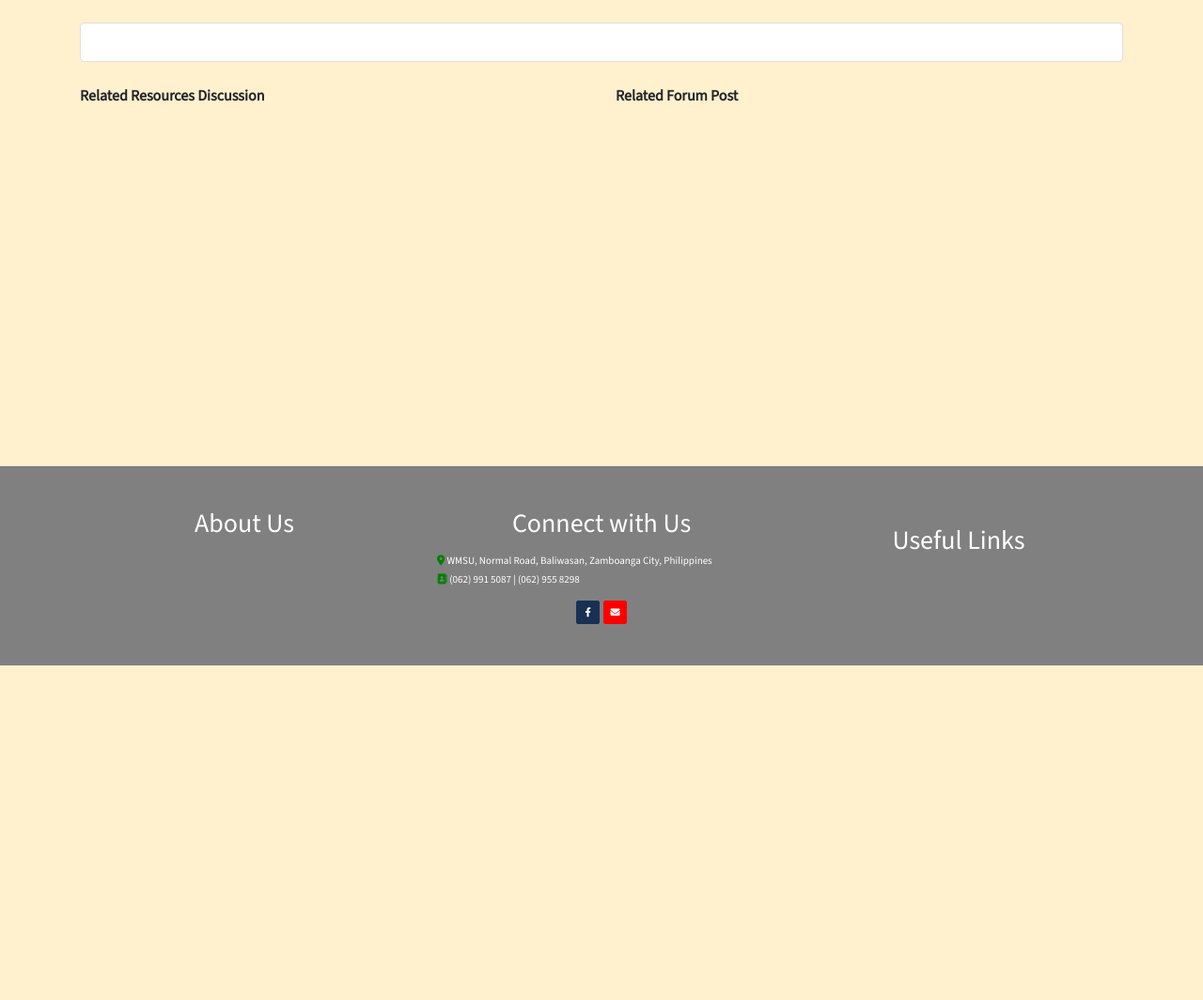
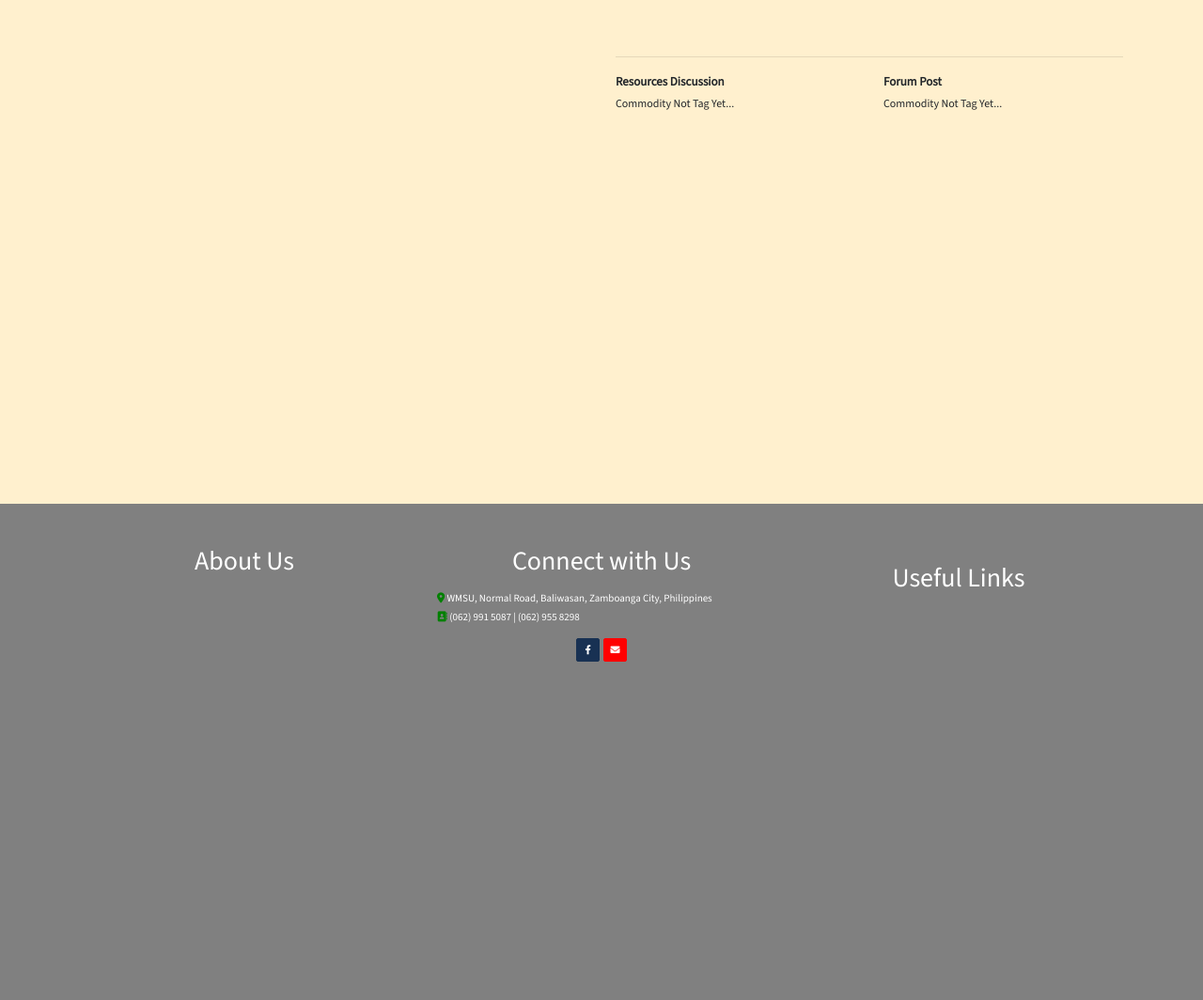
Before and after one commit to TubatMark/kmshub_system, a Django app: page /display-commodity/1/ in a window 1280 px wide. Shown: the part 69-1133 px from the top of the page at 94% size. Before the commit the page ends 777 px from the top, so only its background shows below. Run offline with Django 5.2, Linux system fonts and the light colour scheme; data that the repository does not hold is empty; some libraries are stand-ins or nearby versions.

Commit message:
updated the commodities design

```diff
--- a/users_app/static/style/general.css/general.display.commodity.css
+++ b/users_app/static/style/general.css/general.display.commodity.css
@@ -1,21 +1,55 @@
+.commodity-info {
+    margin-top: 20px;
+}
+
+.container {
+    min-height: 55vh;
+}
+
+.header {
+    display: flex;
+    justify-content: space-between;
+    font-size: 13px;
+}
+
+.card {
+    margin-bottom: 5px;
+    background-color: #0174BE;
+    border-radius: 5px;
+    font-size: 12px;
+}
+
+.card ul {
+    margin: 7px 0;
+    color: white;
+}
+
+.card a {
+    color: white;
+    text-align: justify;
+}
+
+.commodity-not-tagged {
+    font-size: 12px;
+}
+
 .commodityName {
     font-weight: bolder;
     text-align: center;
 }
 
-.commodityName:hover{
+.commodityName:hover {
     color: #0174BE;
 }
 
 #commodityImg {
     max-width: 100%;
-    max-height: 300px;
-    /* Adjust the maximum height as needed */
+    max-height: 100%;
     display: block;
-    margin: 0 auto;
+    margin-top: 70px;
     border-radius: 5px;
 }
 
-.description{
+.description {
     text-align: center;
 }
--- a/users_app/templates/accounts/general/individual_post/commodity.html
+++ b/users_app/templates/accounts/general/individual_post/commodity.html
@@ -8,59 +8,70 @@
 {% endblock %}
 
 {% block content %}
-<br>
+  <br />
   <div class="main-content">
-    <div class="container" style="min-height: 50vh;">
+    <div class="container">
       <div class="row">
-        <div class="col-md-12">
-          <div class="card" style="border-radius: 5px;">
-            <div class="card-body">
+        <div class="col-md">
+          {% for commodity in display_commodity %}
+            <img src="{{ commodity.commodity_img.url }}" id="commodityImg" alt="{{ commodity.commodity_name|upper }}" />
+          {% endfor %}
+        </div>
+        <div class="col-md commodity-info">
           {% for commodity in display_commodity %}
             <h3 class="commodityName">{{ commodity.commodity_name|upper }}</h3>
             <hr>
-              <img src="{{ commodity.commodity_img.url }}" id="commodityImg" alt="{{ commodity.commodity_name|upper }}">
+
+            <p class="description">{{ commodity.description|capfirst }}</p>
             <br>
-              <p class="description">{{ commodity.description|capfirst }}</p>
           {% endfor %}
-            </div>
-          </div>
-        </div>
-      </div>
-      <br>
+
+          <hr>
           <div class="row">
-        <div class="col-md-6 ">
-          <div class="header " style="display: flex; justify-content: space-between; ">
-            <span class="related_resources font-weight-bold">Related Resources Discussion</span>
+            <div class="col-md">
+              <div class="header">
+                <span class="related_resources font-weight-bold">Resources Discussion</span>
                 {% for commodity in display_commodity %}
                   <a href="{% url 'related-resources-commodity' id=commodity.commodity_id name='resources' %}">See more</a>
                 {% endfor %}
               </div>
+              {% if related_resources %}
                 {% for resource in related_resources %}
-          <div class="card " style="margin-bottom: 5px; background-color: #0174BE; border-radius: 5px;">
-            <ul style="margin: 7px 0px 7px 0px; color: white;">
+                  <div class="card">
+                    <ul>
                       <li>
-                <a href="{% url "general-individual-resources" id=resource.resources_id %}" style="color: white; text-align: justify;">{{ resource.resources_title|capfirst|truncatechars:70 }}</a>
+                        <a href="{% url 'general-individual-resources' id=resource.resources_id %}">{{ resource.resources_title|capfirst|truncatechars:70 }}</a>
                       </li>
                     </ul>
                   </div>
                 {% endfor %}
+              {% else %}
+                <span class="commodity-not-tagged">Commodity Not Tag Yet...</span>
+              {% endif %}
             </div>
-        <div class="col-md-6 ">
-          <div class="header" style="display: flex; justify-content: space-between; ">
-            <span class="related_forum font-weight-bold">Related Forum Post</span>
+
+            <div class="col-md">
+              <div class="header">
+                <span class="related_forum font-weight-bold">Forum Post</span>
                 {% for commodity in display_commodity %}
                   <a href="{% url 'related-resources-commodity' id=commodity.commodity_id name='forum' %}">See more</a>
                 {% endfor %}
               </div>
+              {% if related_forum %}
                 {% for forum in related_forum %}
-          <div class="card" style="margin-bottom: 5px; background-color: #0174BE; border-radius: 5px;">
-            <ul style="margin: 7px 0px 7px 0px; color: white;">
+                  <div class="card">
+                    <ul>
                       <li>
-            <a href="{% url 'general-forum-post' id=forum.discussion_id %}" style="color: white;">{{ forum.discussion_title|capfirst }}</a>
+                        <a href="{% url 'general-forum-post' id=forum.discussion_id %}">{{ forum.discussion_title|capfirst }}</a>
                       </li>
                     </ul>
                   </div>
                 {% endfor %}
+              {% else %}
+                <span class="commodity-not-tagged">Commodity Not Tag Yet...</span>
+              {% endif %}
+            </div>
+          </div>
         </div>
       </div>
     </div>
--- a/users_app/templates/accounts/general/requests/add_cmi.html
+++ b/users_app/templates/accounts/general/requests/add_cmi.html
@@ -12,7 +12,7 @@
 {% block content %}
     <br/>
     <div class="main-content" id="main-content">
-        <div class="container" style="background-color: #fff; min-height: 50vh;" >
+        <div class="container" style="background-color: #fff; min-height: 55vh;" >
             <br>
             <h3 style="font-weight:bold;">CMI MEMBERSHIP APPLICATION</h3>
             <hr style="color: black;"/>
--- a/users_app/view_general.py
+++ b/users_app/view_general.py
@@ -1700,7 +1700,7 @@
         **info,
     }
 
-    return render(request, "accounts/general/general_all_commodities.html", context)
+    return render(request, "accounts/general/general.all.commodities.html", context)
 
 
 def all_related_resources(request, id, name):
```
Also changed, not shown: users_app/models.py (+6 -6 lines), users_app/templates/accounts/admin/admin_accounts.html (+3 -8 lines), users_app/templates/accounts/admin/modals/account/add_account.html (+2 -7 lines), users_app/templates/accounts/admin/modals/account/edit_account.html (+1 -7 lines), users_app/templates/accounts/admin/modals/account/view_account.html (+0 -11 lines), media/commodities/2x2-removebg_2.png (added), users_app/templates/accounts/general/general.all.commodities.html (renamed from users_app/templates/accounts/general/general_all_commodities.html). Lines whose indentation alone changed are shown as unchanged.
